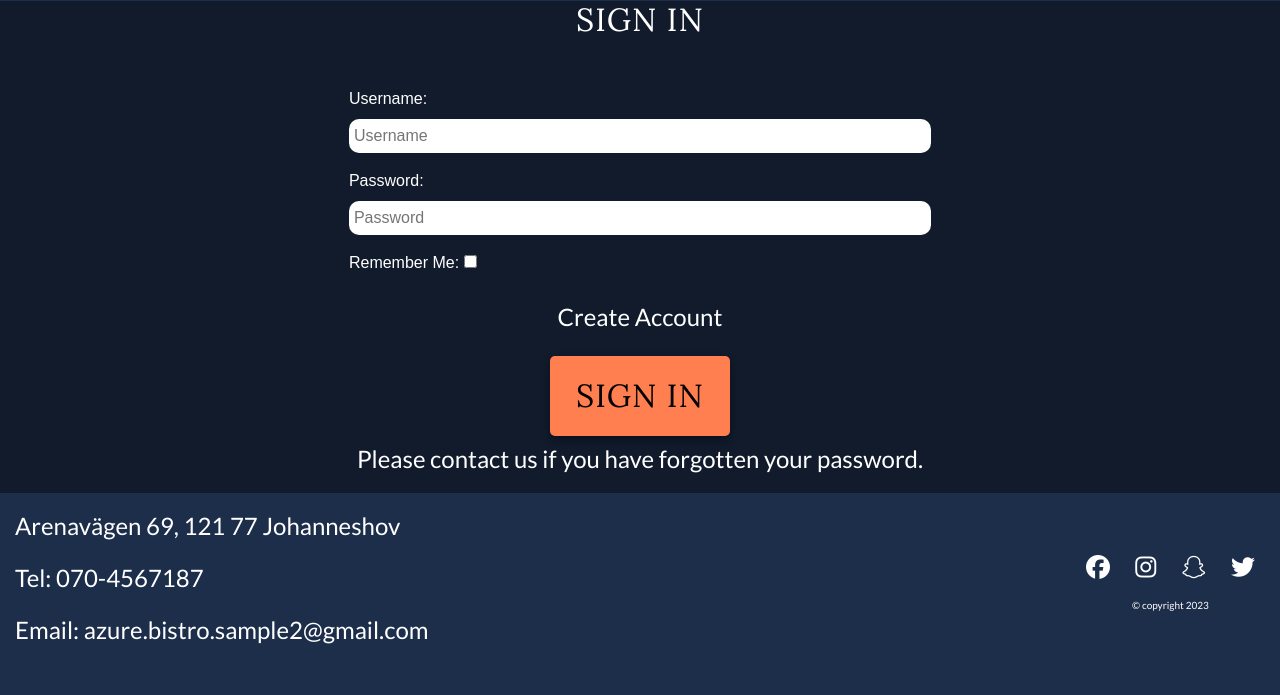
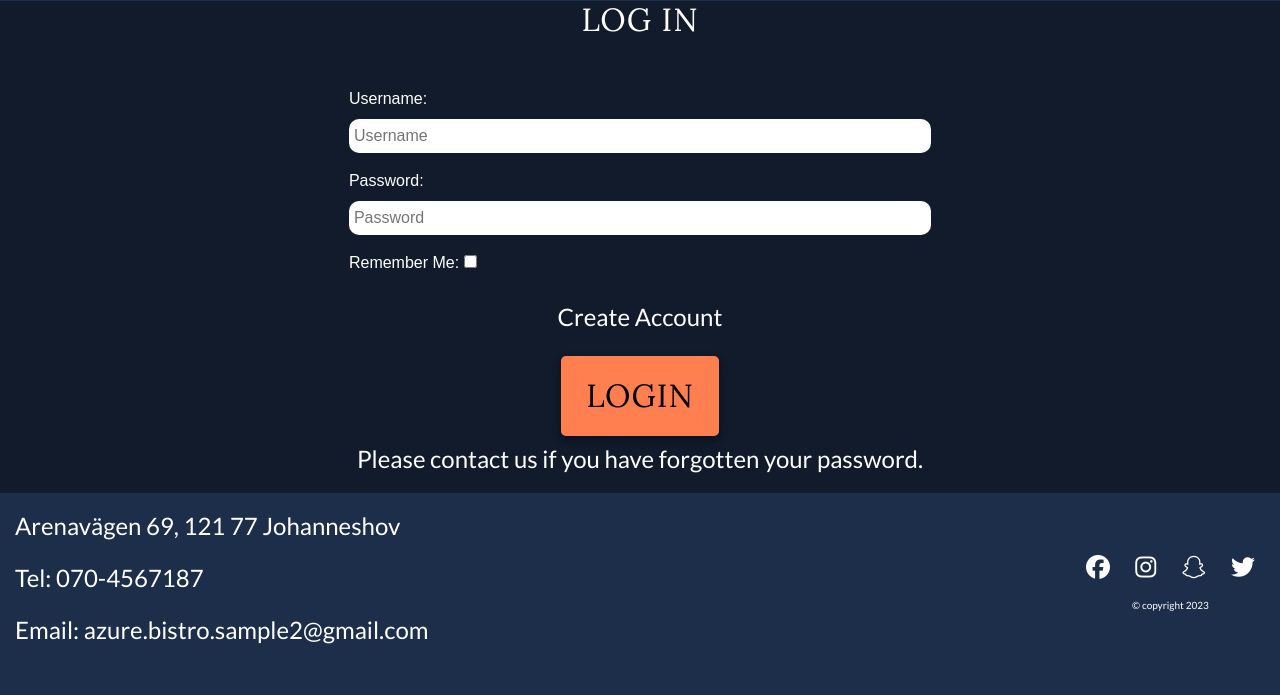
Before and after one commit to Julius-88/azure-bistro, a Django app: page /accounts/login/ in a window 1280 px wide. Shown: the part 171-866 px from the top of the page. Run offline with Django 3.2, Linux system fonts and the light colour scheme; some libraries are stand-ins or nearby versions.

Commit message:
Make minor name changes to login.html

```diff
--- a/templates/allauth/account/login.html
+++ b/templates/allauth/account/login.html
@@ -1,11 +1,11 @@
 {% extends "base.html" %}
 {% load static %}
 
-{% block extra_title %}| Sign In{% endblock %}
+{% block extra_title %}| Log In{% endblock %}
 
 {% block content %}
 <section class="d-flex flex-column justify-content-center align-items-center h-100">
-  <h1 class="mb-5 font-lora">Sign In</h1>
+  <h1 class="mb-5 font-lora">Log In</h1>
 
   <form method="POST" class="mx-3" action="{% url 'account_login' %}">
     {% csrf_token %}
@@ -18,7 +18,7 @@
         <a href="{{ signup_url }}" class="font-lato">Create Account</a>
       </div>
       <div>
-        <button class="button font-lora" type="submit">Sign In</button>
+        <button class="button font-lora" type="submit">Login</button>
       </div>
       <p class="text-center mx-2 font-lato">Please contact us if you have forgotten your password.</p>
     </div>
```
Also changed, not shown: README.md, media/lighthouse-index-mobile.JPG (added), media/lighthouse-index.JPG (added), media/lighthouse-menu-mobile.JPG (added), media/lighthouse-menu.JPG (added), media/lighthouse-signin-mobile.JPG (added), media/lighthouse-signin.JPG (added).
